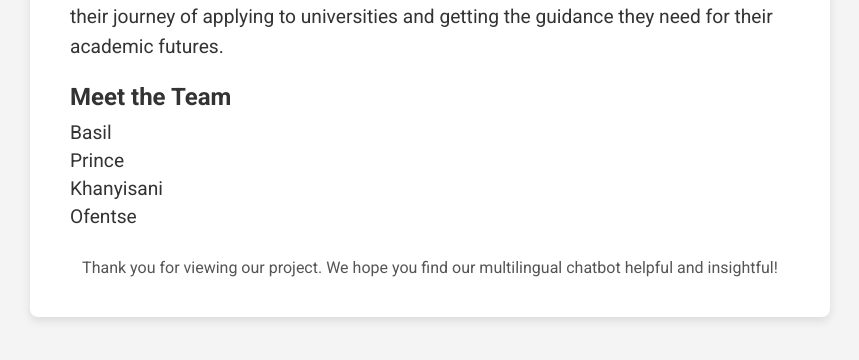
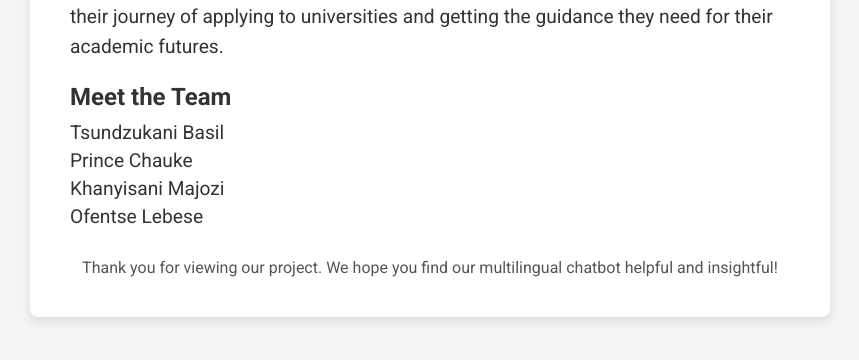
Before and after one commit to 17006827/group-6-capstone-, a plain HTML site: page index.html in a window 1280 px wide. Shown: the part 354-714 px from the top of the page, without its empty margins (210-1069 px from the left). Drawn offline with Linux system fonts and the light colour scheme.

Commit message:
Update index.html
just names

```diff
--- a/index.html
+++ b/index.html
@@ -21,10 +21,10 @@
         <section class="group-members">
             <h3>Meet the Team</h3>
             <ul>
-                <li>Basil</li>
-                <li>Prince</li>
-                <li>Khanyisani</li>
-                <li>Ofentse</li>
+                <li>Tsundzukani Basil </li>
+                <li>Prince Chauke</li>
+                <li>Khanyisani Majozi</li>
+                <li>Ofentse Lebese</li>
             </ul>
         </section>
 
```
